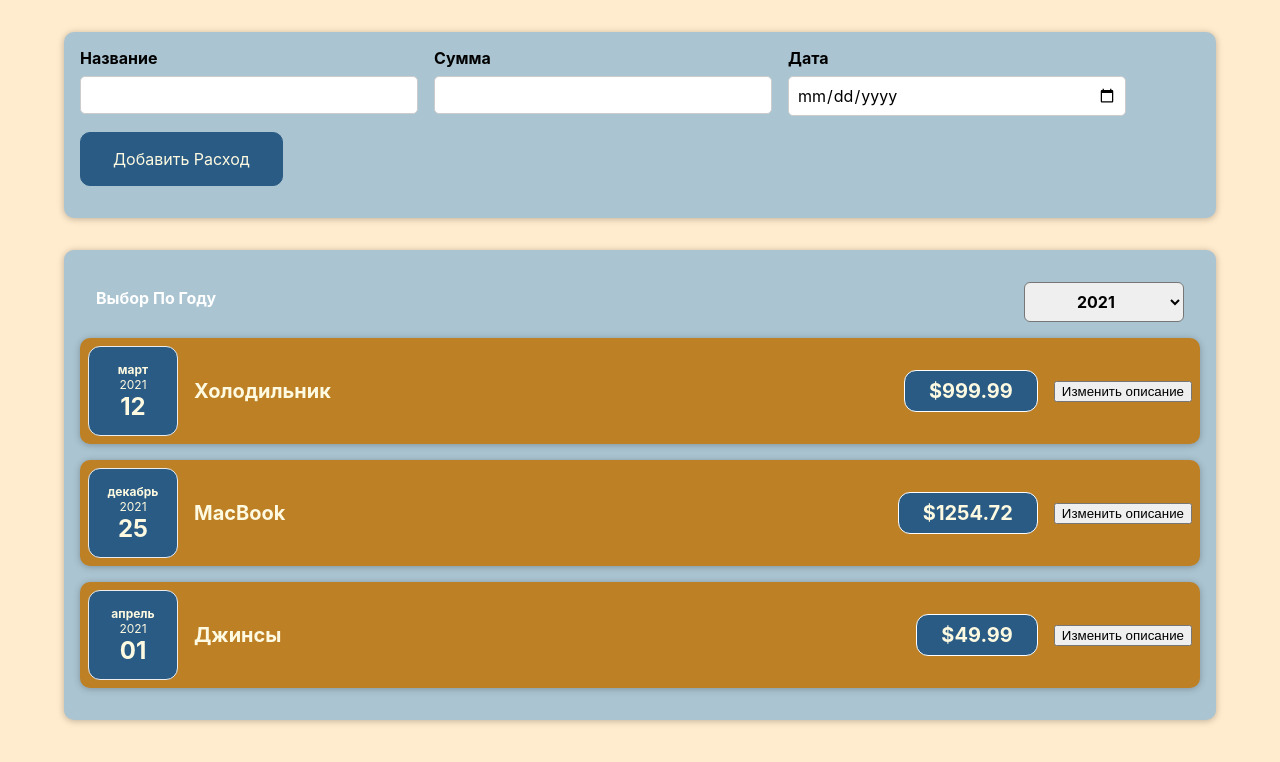
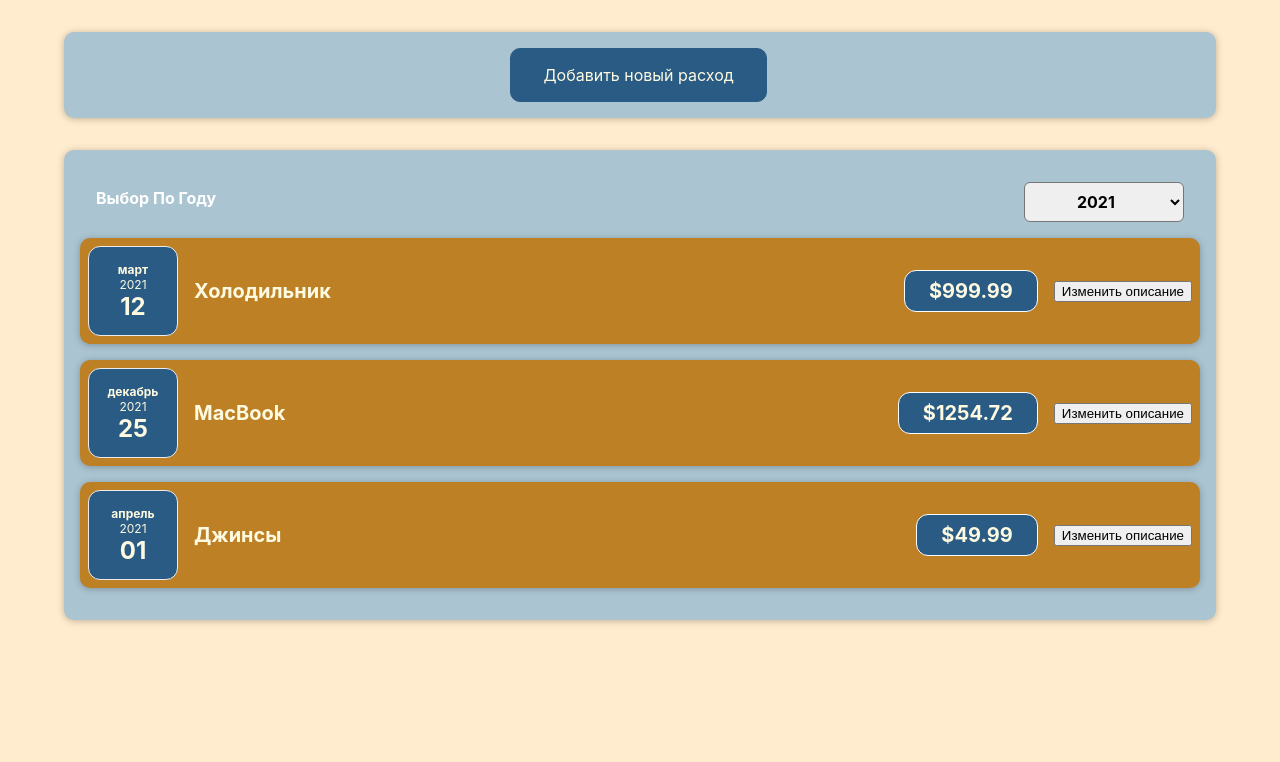
Before and after one commit to marchell93/react-course-app, a React (Create React App) app: page / in a window 1280 px wide. Shown: the top 762 px of the page. Built offline with nearby package versions, Linux system fonts and the light colour scheme.

Commit message:
Реализовал скрытие блока "Добавить расход"

```diff
--- a/src/components/NewCost/CostForm.js
+++ b/src/components/NewCost/CostForm.js
@@ -33,6 +33,10 @@ const CostForm = (props) => {
     setInputDate("");
   };
 
+  const hideShowForm = () => {
+    props.onHideForm();
+  };
+
   return (
     <div>
       <form onSubmit={submitHandler}>
@@ -63,6 +67,9 @@ const CostForm = (props) => {
           </div>
           <div className="new-cost__actions">
             <button type="submit">Добавить Расход</button>
+            <button type="button" onClick={hideShowForm}>
+              Отменить
+            </button>
           </div>
         </div>
       </form>
--- a/src/components/NewCost/NewCost.js
+++ b/src/components/NewCost/NewCost.js
@@ -1,7 +1,9 @@
 import CostForm from "./CostForm";
 import "./NewCost.css";
+import React, { useState } from "react";
 
 const NewCost = (props) => {
+  const [showForm, setShowForm] = useState(false);
   const saveCostDataHandler = (inputCostData) => {
     const costData = {
       id: Math.random().toString(),
@@ -10,10 +12,27 @@ const NewCost = (props) => {
 
     props.onAddCost(costData);
   };
+  const showFormHandler = () => {
+    setShowForm(true);
+  };
 
+  const hideFormHandler = () => {
+    setShowForm(false);
+  };
+
+  if (!showForm) {
+    return (
+      <div className="new-cost">
+        <button onClick={showFormHandler}>Добавить новый расход</button>
+      </div>
+    );
+  }
   return (
     <div className="new-cost">
-      <CostForm onSaveCostData={saveCostDataHandler} />
+      <CostForm
+        onSaveCostData={saveCostDataHandler}
+        onHideForm={hideFormHandler}
+      />
     </div>
   );
 };
```
